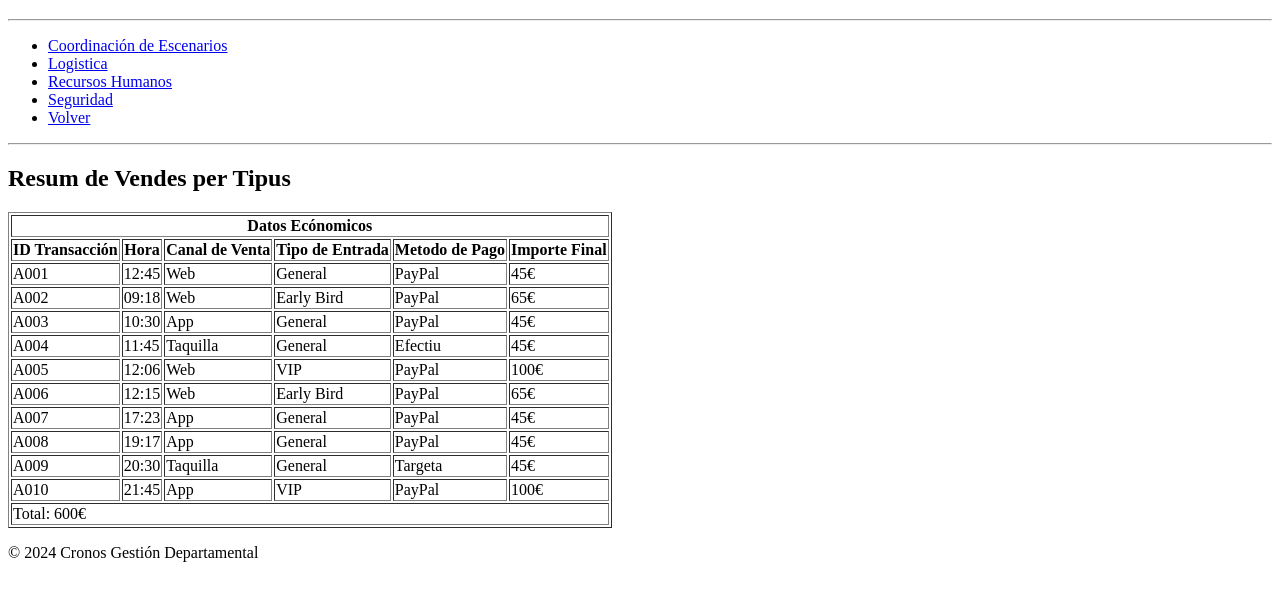
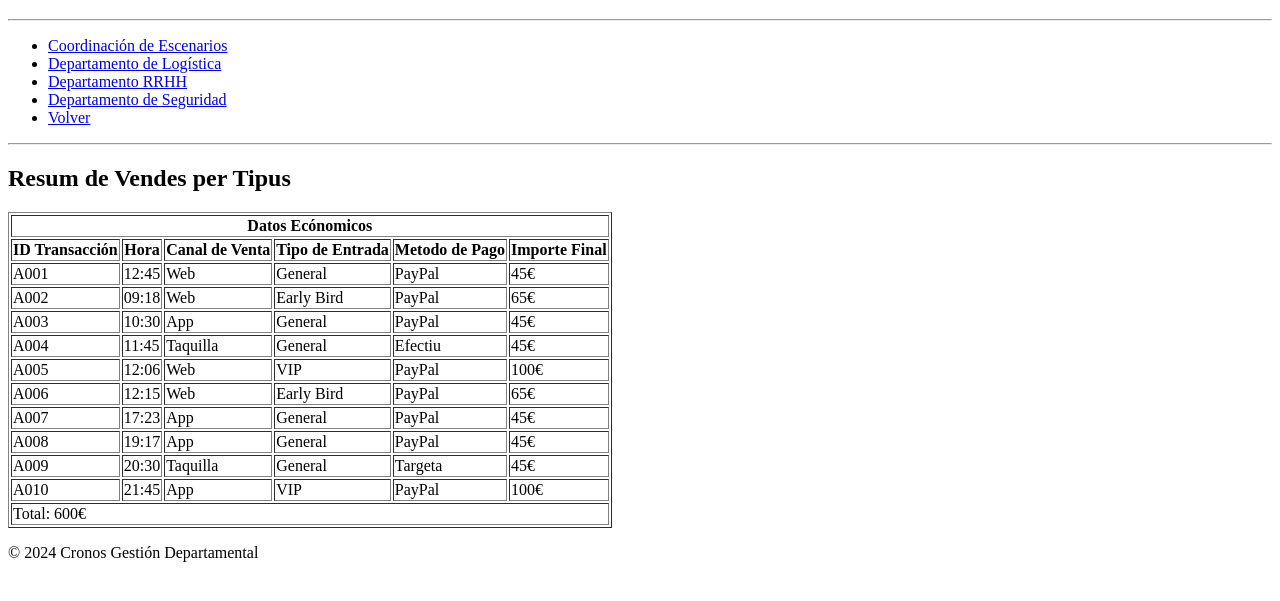
Before and after one commit to VillalobosBrandon-web/Grup6_ASIX-DAW_PJ3_A09_CronosGestioDepartamental, a plain HTML site: page SeccionsRols/Ticketing_IkerHerraez.html in a window 1280 px wide. Shown: the part 61-662 px from the top of the page. Drawn offline with Linux system fonts and the light colour scheme.

Commit message:
nav arreglado2

```diff
--- a/SeccionsRols/Ticketing_IkerHerraez.html
+++ b/SeccionsRols/Ticketing_IkerHerraez.html
@@ -12,9 +12,9 @@
     <nav>
         <ul>
             <li><a href="CoordinacioEscenaris_AdrianMacias.html">Coordinación de Escenarios</a></li>
-            <li><a href="DepartamentLogistica_SergiGarcia.html">Logistica</a></li>
-            <li><a href="DepartamentRRHH_OriolVargas.html">Recursos Humanos</a></li>
-            <li><a href="DepartamentSeguretat_AlexeiLopez.html">Seguridad</a></li>
+            <li><a href="DepartamentLogistica_SergiGarcia.html">Departamento de Logística</a></li>
+            <li><a href="DepartamentRRHH_OriolVargas.html">Departamento RRHH</a></li>
+            <li><a href="DepartamentSeguretat_AlexeiLopez.html">Departamento de Seguridad</a></li>
             <li><a href="../index.html">Volver</a></li>
         </ul>
     </nav>
```
